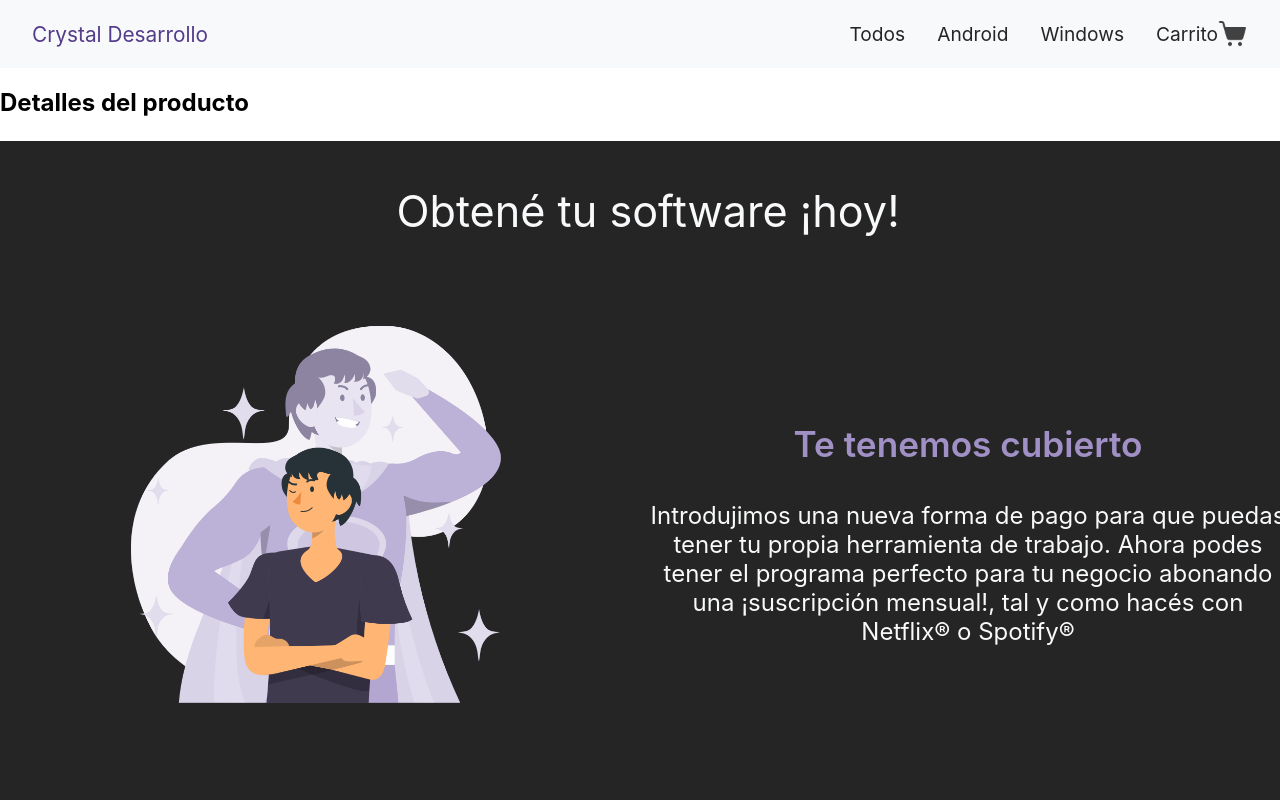
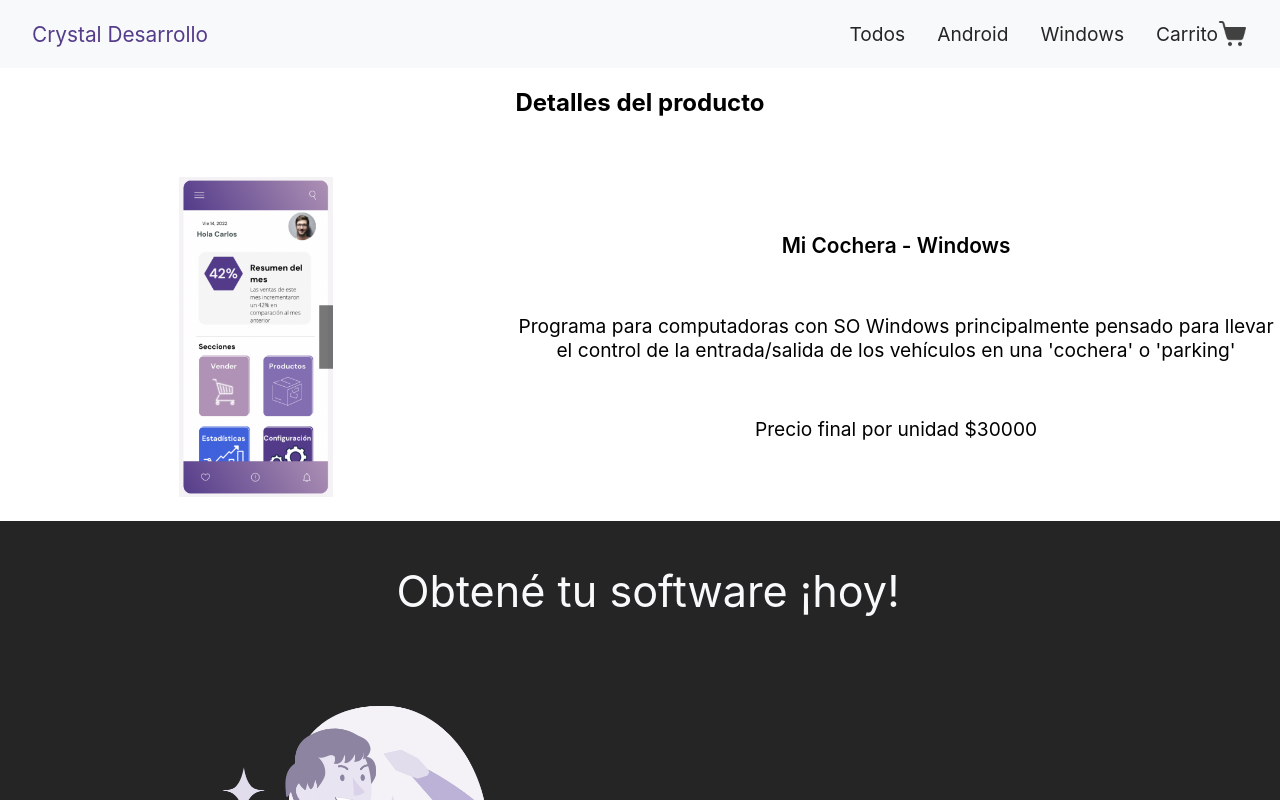
Before and after one commit to FacuMunozLemir/CrystalDesarrolloReact, a React (Create React App) app: page /description/1 in a window 1280 px wide. Shown: the top 800 px of the page. Built offline with nearby package versions, Linux system fonts and the light colour scheme.

Commit message:
itemDetail estático listo

```diff
--- a/src/App.js
+++ b/src/App.js
@@ -19,9 +19,9 @@ function App() {
             element={<ItemDetailContainer greeting="Detalle del Producto" />}
           />
         </Routes>
-        <FormasDePago />
-        <Footer />
       </Router>
+      <FormasDePago />
+      <Footer />
     </div>
   );
 }
--- a/src/componentes/Item/Item.jsx
+++ b/src/componentes/Item/Item.jsx
@@ -8,7 +8,7 @@ const Item = ({ item }) => {
     <div className="card">
       <div className="titulo">{item.name}</div>
       <div className="descripcion">{item.description}</div>
-      <div className="descripcion">${item.price}</div>
+      <div className="descripcion precio">${item.price}</div>
       <ItemCount stock={item.stock} initial={1} />
       <div className="areaBoton">
         <Link to={`/description/${item.id}`}>Descripción</Link>
--- /dev/null
+++ b/src/componentes/ItemDetail/ItemDetail.css
@@ -0,0 +1,38 @@
+.fila {
+  margin-top: 2.5rem;
+  width: 100%;
+  height: auto;
+  display: flex;
+}
+
+.fila .columnaI {
+  width: 40%;
+  display: flex;
+  align-items: center;
+  justify-content: center;
+}
+
+.fila .columnaI img {
+  height: 20rem;
+}
+
+.fila .columnaD {
+  width: 60%;
+  display: flex;
+  flex-direction: column;
+  align-items: center;
+  justify-content: space-evenly;
+}
+.fila .columnaD .titulo {
+  font-size: 1.3rem;
+  font-weight: 600;
+}
+
+.fila .columnaD .descripcion {
+  font-size: 1.2rem;
+  text-align: center;
+}
+.fila .columnaD .precio {
+  font-size: 1.2rem;
+  text-align: center;
+}
--- a/src/componentes/ItemDetail/ItemDetail.jsx
+++ b/src/componentes/ItemDetail/ItemDetail.jsx
@@ -1,13 +1,19 @@
-import { Link } from "react-router-dom";
-import { productos } from "../../mock/products";
 import React, { useEffect, useState } from "react";
+import "./ItemDetail.css";
 
-function ItemDetail(producto) {
-  console.log(producto.items[0]);
+function ItemDetail({ item }) {
   return (
-    <div>
-      <h2>Detalles del producto</h2>
+    <div className="fila">
+      <div className="columnaI">
+        <img src={item.img} alt={item.name} />
+      </div>
+      <div className="columnaD">
+        <div className="titulo">{item.name}</div>
+        <div className="descripcion">{item.description}</div>
+        <div className="precio">Precio final por unidad ${item.price}</div>
+      </div>
     </div>
   );
 }
+
 export default ItemDetail;
--- a/src/componentes/ItemDetailContainer/ItemDetailContainer.jsx
+++ b/src/componentes/ItemDetailContainer/ItemDetailContainer.jsx
@@ -2,7 +2,7 @@ import { productos } from "../../mock/products";
 import ItemDetail from "../ItemDetail/ItemDetail";
 import React, { useEffect, useState } from "react";
 import { useParams } from "react-router-dom";
-
+import "./itemDetailContainer.css";
 function ItemDetailContainer() {
   let { productId } = useParams();
   const [product, setProduct] = useState([]);
@@ -10,25 +10,23 @@ function ItemDetailContainer() {
   useEffect(() => {
     const traerProducto = new Promise((res) => {
       setTimeout(() => {
-        res(productos);
-      }, 2000);
+        res(productos[0]);
+      }, 600);
     });
 
     traerProducto
       .then((res) => {
-        const productFilter = productId
-          ? res.filter((item) => item.id == productId)
-          : res;
-        setProduct(productFilter);
+        setProduct(res);
       })
       .catch((error) => {
         console.log(error);
       });
-  }, [productId]);
+  }, []);
 
   return (
     <div className="item-detail-container">
-      <ItemDetail items={product} />
+      <h2>Detalles del producto</h2>
+      <ItemDetail item={product} />
     </div>
   );
 }
--- /dev/null
+++ b/src/componentes/ItemDetailContainer/itemDetailContainer.css
@@ -0,0 +1,6 @@
+.item-detail-container {
+  width: 100%;
+  display: flex;
+  flex-direction: column;
+  align-items: center;
+}
--- a/src/mock/products.js
+++ b/src/mock/products.js
@@ -2,7 +2,7 @@ export const productos = [
   {
     id: "1",
     category: "windows",
-    img: "./img/Imagen1.png",
+    img: "../img/Imagen1.png",
     name: "Mi Cochera - Windows",
     price: 30000,
     stock: 10,
@@ -12,7 +12,7 @@ export const productos = [
   {
     id: "2",
     category: "windows",
-    img: "./img/Imagen1.png",
+    img: "../img/Imagen1.png",
     name: "Mi Restaurante - Windows",
     price: 45000,
     stock: 10,
@@ -22,7 +22,7 @@ export const productos = [
   {
     id: "3",
     category: "windows",
-    img: "./img/Imagen1.png",
+    img: "../img/Imagen1.png",
     name: "Mi Consultorio - Windows",
     price: 45000,
     stock: 10,
@@ -32,7 +32,7 @@ export const productos = [
   {
     id: "4",
     category: "android",
-    img: "./img/Imagen1.png",
+    img: "../img/Imagen1.png",
     name: "Mi Cochera - Android",
     price: 20000,
     stock: 10,
@@ -42,7 +42,7 @@ export const productos = [
   {
     id: "5",
     category: "android",
-    img: "./img/Imagen1.png",
+    img: "../img/Imagen1.png",
     name: "Mi Restaurante - Android",
     price: 32000,
     stock: 10,
@@ -52,7 +52,7 @@ export const productos = [
   {
     id: "6",
     category: "android",
-    img: "./img/Imagen1.png",
+    img: "../img/Imagen1.png",
     name: "Mi Gimnasio - Android",
     price: 25000,
     stock: 10,
```
